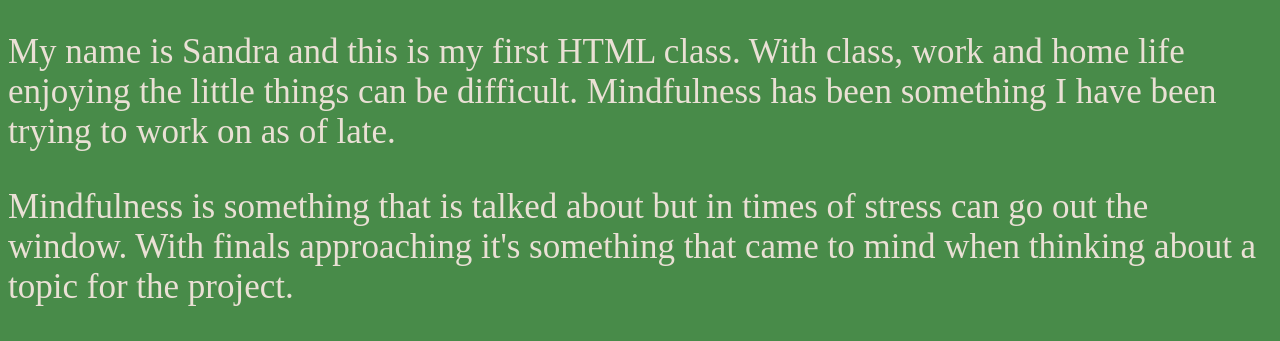
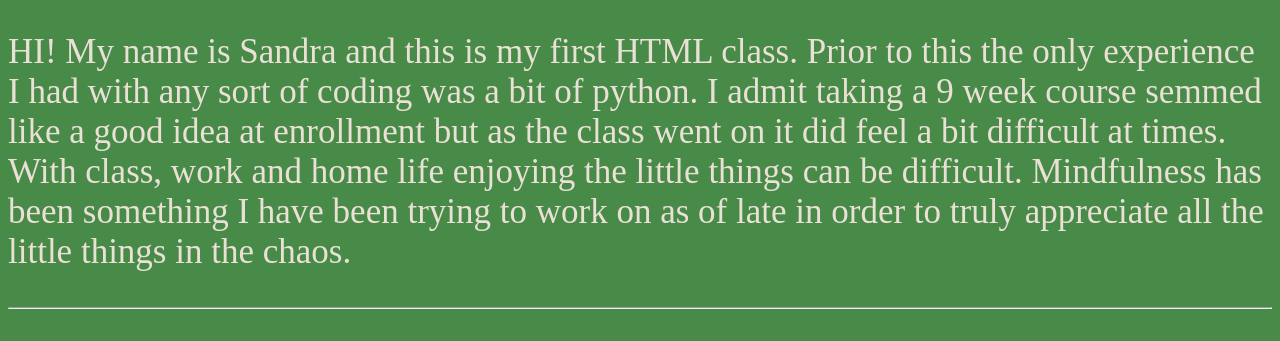
Before and after one commit to CIT85/sandraa-pub, a plain HTML site: page project/final/contact.html in a window 1280 px wide. Shown: the part 539-880 px from the top of the page. Drawn offline with Linux system fonts and the light colour scheme.

Commit message:
hr inserted

```diff
--- a/project/final/contact.html
+++ b/project/final/contact.html
@@ -50,12 +50,13 @@
                     Why Mindfulness?
                 </h3>
                 <p>
-                    My name is Sandra and this is my first HTML class. With class, work and home life enjoying the
+                    HI! My name is Sandra and this is my first HTML class. Prior to this the only experience I had with any sort of coding was a bit of python. I admit taking a 9 week course semmed like a good idea at enrollment but as the class went on it did feel a bit difficult at times. With class, work and home life enjoying the
                     little things can be difficult. Mindfulness has been something I have been trying to work on as of
-                    late.
+                    late in order to truly appreciate all the little things in the chaos.
                 </p>
+                <hr>
                 <p>Mindfulness is something that is talked about but in times of stress can go out the window. With
-                    finals approaching it's something that came to mind when thinking about a topic for the project.
+                    finals approaching it's something that came to mind when thinking about a topic for the project. Mindfulness can act as a grounding tool when we are most busy and feeling overwhelmed. It felt like an appropriate topic for this project as I am trying to learn more about it, and working on the project had me focus on mindfulness as I created each page.
                 </p>
             </section>
             <br>
```
Also changed, not shown: project/final/site.html (+3 -0 lines), 1 other file.
